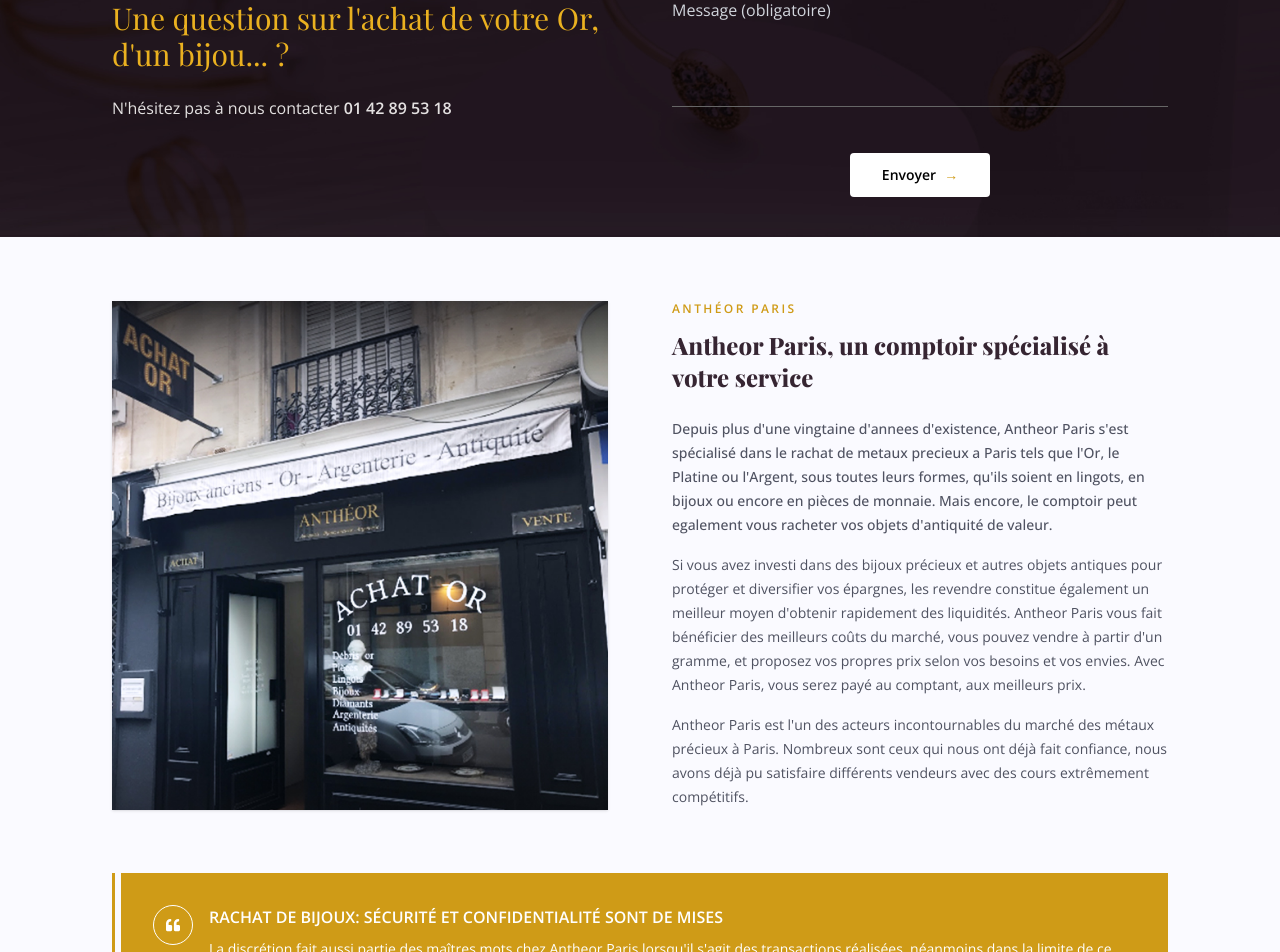
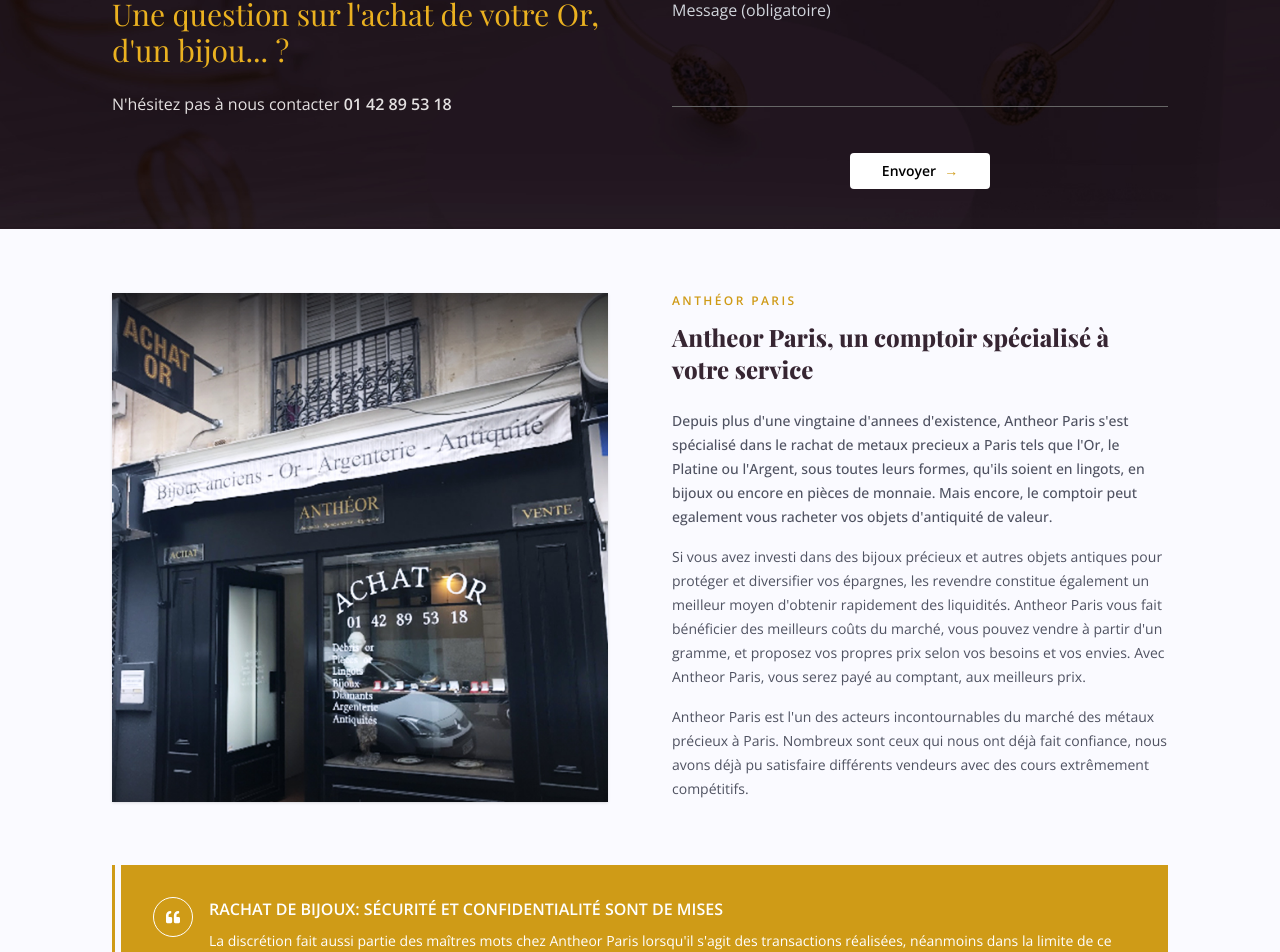
Before and after one commit to ABNmmd/Energiedin-internship-test, a Next.js app in the folder energiedin-internship-test/: page / in a window 1280 px wide. Shown: the part 4306-5258 px from the top of the page. Built offline with nearby package versions, Linux system fonts and the light colour scheme; a web font is replaced by a local one.

Commit message:
Update ContactForm button padding for improved styling

```diff
--- a/energiedin-internship-test/src/components/ContactForm.js
+++ b/energiedin-internship-test/src/components/ContactForm.js
@@ -94,7 +94,7 @@
               <div className="flex justify-center pt-6">
                 <button
                   type="submit"
-                  className="flex items-center gap-2 px-8 py-3 text-black font-semibold font-body text-sm hover:opacity-90 transition-opacity rounded"
+                  className="flex items-center gap-2 px-8 py-2 text-black font-semibold font-body text-sm hover:opacity-90 transition-opacity rounded"
                   style={{ backgroundColor: "#fff" }}
                 >
                   Envoyer
```
